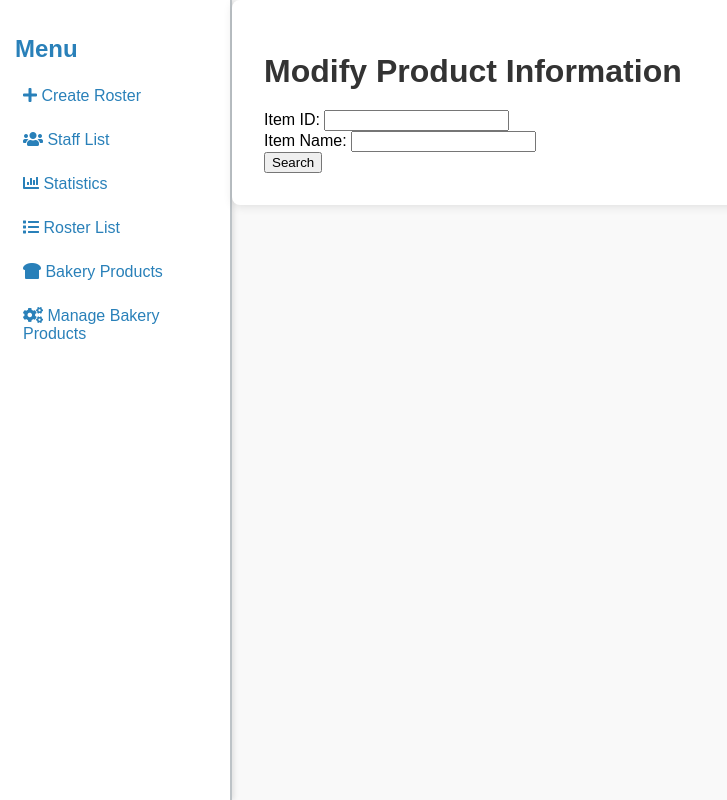
After one commit to JUNELAI2024/roster2ndversion, a Django app: page /roster/modify-product-info/ in a window 1280 px wide. The commit adds this page. Shown: the whole page, without its empty margins (0-727 px from the left). Run offline with Django 5.2, Linux system fonts and the light colour scheme.

Commit message:
modify product

```diff
--- a/roster/templates/roster/base.html
+++ b/roster/templates/roster/base.html
@@ -87,6 +87,7 @@
                 <a href="#"><i class="fas fa-cogs"></i> Manage Bakery Products</a>
                 <ul class="dropdown-menu">
                     <li><a href="{% url 'manage_bakery_products' %}">Add Product</a></li>
+                    <li><a href="{% url 'modify_product_info' %}">Modify Product Info</a></li> <!-- New submenu item -->
                 </ul>
             </li>
         </ul>
--- /dev/null
+++ b/roster/templates/roster/modify_product_info.html
@@ -0,0 +1,115 @@
+{% extends 'roster/base.html' %}
+
+{% block title %}Modify Product Information{% endblock %}
+
+{% block content %}
+<style>
+    .container {
+        background-color: #fff;
+        border-radius: 8px;
+        box-shadow: 0 2px 10px rgba(0, 0, 0, 0.1);
+        padding: 2rem;
+        width: 100%;
+        max-width: none;
+    }
+    .readonly {
+        background-color: #f8f9fa; /* Light background for readonly fields */
+        border: 1px solid #ced4da; /* Same border as editable fields */
+        border-radius: 5px; /* Rounded corners */
+        padding: 8px; /* Padding for readability */
+    }
+</style>
+
+<div class="container mt-5">
+    <h1 class="mb-4">Modify Product Information</h1>
+
+    <!-- Search Form -->
+    <form method="post" class="needs-validation" novalidate>
+        {% csrf_token %}
+        <div class="mb-3">
+            <label for="item_id" class="form-label">Item ID:</label>
+            <input type="text" id="item_id" name="item_id" class="form-control" required>
+        </div>
+
+        <div class="mb-3">
+            <label for="item_name" class="form-label">Item Name:</label>
+            <input type="text" id="item_name" name="item_name" class="form-control">
+        </div>
+
+        <button type="submit" class="btn btn-primary">Search</button>
+    </form>
+
+    {% if product %}
+    <hr>
+    <h2>Product Details</h2>
+    <!-- Modification Form -->
+    <form method="post" class="needs-validation" novalidate>
+        {% csrf_token %}
+
+        <div class="mb-3">
+            <label for="item_name" class="form-label">Product Name:</label>
+            <input type="text" id="item_name" name="item_name" class="form-control" value="{{ product.item_name }}" required>
+        </div>
+
+        <div class="mb-3">
+            <label for="item_name_CHI" class="form-label">Product Name (Chinese):</label>
+            <input type="text" id="item_name_CHI" name="item_name_CHI" class="form-control" value="{{ product.item_name_CHI }}">
+        </div>
+
+        <div class="mb-3">
+            <label for="category" class="form-label">Category:</label>
+            <input type="text" id="category" name="category" class="form-control" value="{{ product.category }}" required>
+        </div>
+
+        <div class="mb-3">
+            <label for="remarks" class="form-label">Remarks:</label>
+            <textarea id="remarks" name="remarks" class="form-control" rows="3">{{ product.remarks }}</textarea>
+        </div>
+
+        <h3>Other Product Information</h3>
+        <div class="mb-3">
+            <label class="form-label">Item ID:</label>
+            <input type="text" class="readonly" value="{{ product.item_id }}" readonly>
+        </div>
+
+        <div class="mb-3">
+            <label class="form-label">On Sale:</label>
+            <input type="text" class="readonly" value="{{ product.onsell }}" readonly>
+        </div>
+
+        <div class="mb-3">
+            <label class="form-label">Start Date:</label>
+            <input type="text" class="readonly" value="{{ product.start_date }}" readonly>
+        </div>
+
+        <div class="mb-3">
+            <label class="form-label">Shelved Date:</label>
+            <input type="text" class="readonly" value="{{ product.shelved_date }}" readonly>
+        </div>
+
+        <button type="submit" name="modify" class="btn btn-primary">Modify</button>
+    </form>
+    {% endif %}
+</div>
+
+<script src="https://cdn.jsdelivr.net/npm/@popperjs/core@2.9.3/dist/umd/popper.min.js"></script>
+<script src="https://cdn.jsdelivr.net/npm/bootstrap@5.1.3/dist/js/bootstrap.min.js"></script>
+<script>
+    // Example of Bootstrap validation
+    (function () {
+        'use strict';
+        const forms = document.querySelectorAll('.needs-validation');
+        Array.prototype.slice.call(forms)
+            .forEach(function (form) {
+                form.addEventListener('submit', function (event) {
+                    if (!form.checkValidity()) {
+                        event.preventDefault();
+                        event.stopPropagation();
+                    }
+                    form.classList.add('was-validated');
+                }, false);
+            });
+    })();
+</script>
+
+{% endblock %}
--- a/roster/urls.py
+++ b/roster/urls.py
@@ -1,7 +1,7 @@
 from django.urls import path, include
 from rest_framework.routers import DefaultRouter
 from roster import views
-from roster.views import home, roster_create, staff_list, statistics_view, roster_list, bakery_product_view, manage_bakery_products
+from roster.views import home, roster_create, staff_list, statistics_view, roster_list, bakery_product_view, manage_bakery_products,modify_product_info
 
 router = DefaultRouter()
 router.register(r'staff', views.StaffViewSet)
@@ -16,6 +16,7 @@ urlpatterns = [
       path('bakery/', bakery_product_view, name='bakery_products'),
       path('restock-product/', views.restock_product, name='restock_product'),
        path('manage-bakery-products/', manage_bakery_products, name='manage_bakery_products'),
+        path('modify-product-info/', modify_product_info, name='modify_product_info'),  # New URL for Modify Product Info
     path('api/', include(router.urls)),
     path('api/shift-counts/', views.api_shift_counts, name='api_shift_counts'),  # New API endpoint
 
--- a/roster/views.py
+++ b/roster/views.py
@@ -1,4 +1,4 @@
-from django.shortcuts import render, redirect
+from django.shortcuts import render, get_object_or_404, redirect
 from rest_framework import viewsets
 from .models import Staff, Roster, RosterConfig, BakeryProduct, BakeryProductRestock
 from django.db.models import Sum
@@ -16,6 +16,29 @@ from datetime import datetime
 from django.http import JsonResponse
 from django.views.decorators.csrf import csrf_exempt
 import json
+
+def modify_product_info(request):
+    product = None
+    if request.method == "POST":
+        item_id = request.POST.get('item_id')
+        item_name = request.POST.get('item_name')
+
+        # Search for the product based on item_id or item_name
+        if item_id:
+            product = get_object_or_404(BakeryProduct, item_id=item_id)
+        elif item_name:
+            product = BakeryProduct.objects.filter(item_name__icontains=item_name).first()
+
+        # If a product is found and the modify button is pressed
+        if product and 'modify' in request.POST:
+            product.item_name = request.POST.get('item_name', product.item_name)
+            product.item_name_CHI = request.POST.get('item_name_CHI', product.item_name_CHI)
+            product.category = request.POST.get('category', product.category)
+            product.remarks = request.POST.get('remarks', product.remarks)
+            product.save()  # Save updated product information
+            return redirect('modify_product_info')  # Redirect after saving
+
+    return render(request, 'roster/modify_product_info.html', {'product': product})
 
 def manage_bakery_products(request):
     if request.method == 'POST':
```
